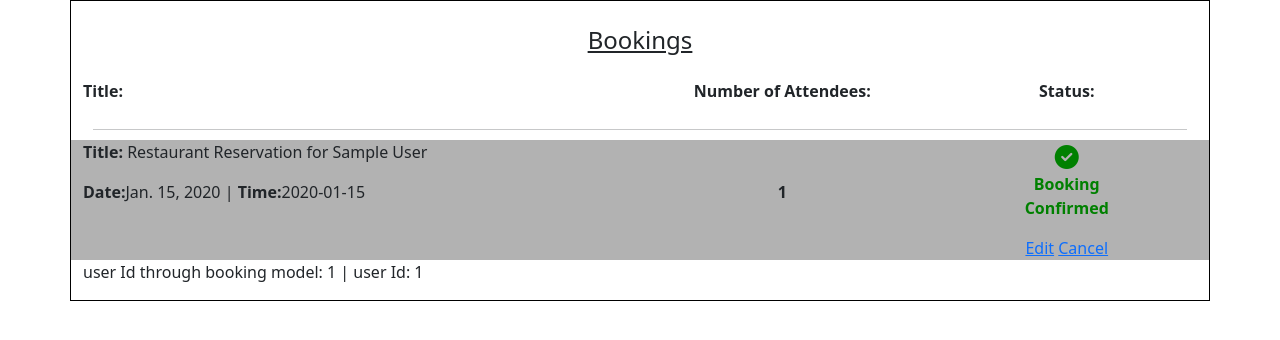
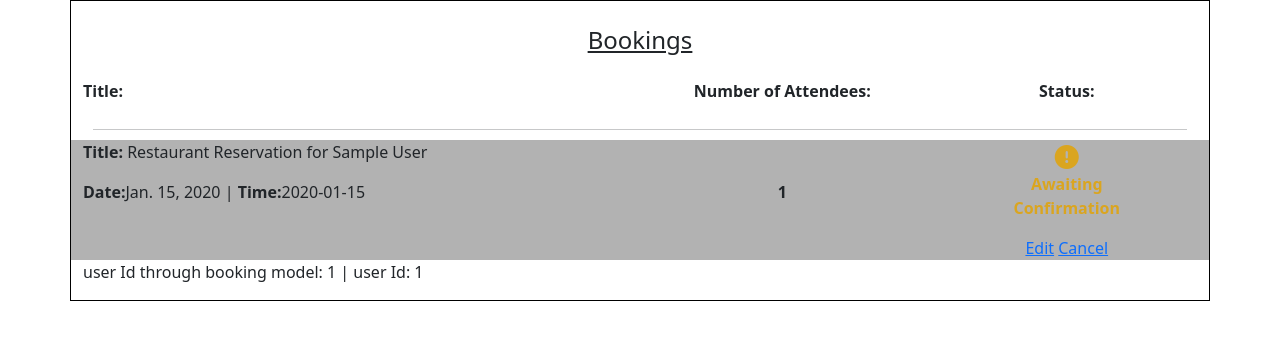
Before and after one commit to Alan-Bushell/la-cocina-del-diablo, a Django app: page /profile/ in a window 1280 px wide. Shown: the part 426-766 px from the top of the page. Run offline with Django 3.2, Linux system fonts and the light colour scheme; a user stored in the database is signed in; tables that the repository leaves empty hold one stand-in row (values such as "Sample post"); some libraries are stand-ins or nearby versions.

Commit message:
update booking model, add decline booking

```diff
--- a/restaurant/admin.py
+++ b/restaurant/admin.py
@@ -20,10 +20,10 @@ class EventAdmin(SummernoteModelAdmin):
 class BookingAdmin(SummernoteModelAdmin):
 
     list_display = ('id', 'fname', 'lname', 'booking_date', 'booking_time',
-                    'pax', 'booking_confirmed')
+                    'pax', 'booking_status')
     search_fields = ['id', 'lname', 'booking_date', 'booking_time',
-                     'booking_confirmed']
-    list_filter = ('booking_confirmed', 'booking_date')
+                     'booking_status']
+    list_filter = ('booking_status', 'booking_date')
 
 
 @admin.register(Customer)
--- a/restaurant/models.py
+++ b/restaurant/models.py
@@ -4,6 +4,8 @@ from cloudinary.models import CloudinaryField
 # Create your models here.
 
 STATUS = ((0, "Not Live"), (1, "Live"))
+BOOKING_STATUS = ((0, "Awaiting Confirmation"), (1, "Confirm Booking"),
+                  (2, "Booking Declined"))
 
 
 class Customer(models.Model):
@@ -25,7 +27,7 @@ class Booking(models.Model):
     booking_date = models.DateField(null=False, blank=False)
     booking_time = models.CharField(null=False, blank=False, max_length=5)
     pax = models.IntegerField(default=2, blank=False)
-    booking_confirmed = models.BooleanField(default=False)
+    booking_status = models.IntegerField(choices=BOOKING_STATUS, default=0)
     customer = models.ForeignKey(Customer, null=True, on_delete=models.CASCADE)
 
     def __str__(self):
--- a/static/css/style.css
+++ b/static/css/style.css
@@ -68,11 +68,20 @@ hr{
 }
 
 .awaiting-confirmation{
+    color: goldenrod;
+    margin-top: 5px;
+}
+
+.fa-circle-exclamation{
+    font-size: 24px;
+}
+
+.booking-declined{
     color: orangered;
     margin-top: 5px;
 }
 
-.fa-circle-exclamation{
+.fa-circle-xmark{
     font-size: 24px;
 }
 
--- a/templates/profile.html
+++ b/templates/profile.html
@@ -55,18 +55,24 @@
                 <div class="col-sm-3 text-center">
                     <p><strong>{{ booking.pax }}</strong></p>
                 </div>
-                    {% if booking.booking_confirmed == False %}
+                    {% if booking.booking_status == 0 %}
                         <div class="col-sm-3 text-center awaiting-confirmation">
-                            <p><strong><i class="fa-solid fa-circle-exclamation"></i><br>Not<br>Confirmed</strong></p>
+                            <p><strong><i class="fa-solid fa-circle-exclamation"></i><br>Awaiting<br>Confirmation</strong></p>
                             <span><a href="{% url 'edit_booking' booking.id %}" class="event-link">Edit</a></span>
                             <span><a href="{% url 'delete_booking' booking.id %}" class="event-link">Cancel</a></span>
                         </div>
-                    {% else %}
+                    {% elif booking.booking_status == 1 %}
                         <div class="col-sm-3 text-center booking-confirmed">
                             <p><strong><i class="fa-solid fa-circle-check"></i><br>Booking<br>Confirmed</strong></p>
                             <span><a href="{% url 'edit_booking' booking.id %}" class="event-link">Edit</a></span>
                             <span><a href="{% url 'delete_booking' booking.id %}" class="event-link">Cancel</a></span>
                         </div>
+                    {% else %}
+                    <div class="col-sm-3 text-center booking-declined">
+                        <p><strong><i class="fa-solid fa-circle-xmark"></i></i><br>Booking<br>Declined</strong></p>
+                        <span><a href="{% url 'edit_booking' booking.id %}" class="event-link">Edit</a></span>
+                        <span><a href="{% url 'delete_booking' booking.id %}" class="event-link">Cancel</a></span>
+                    </div>
                     {% endif %}
             </div>
             <p>user Id through booking model: {{ booking.customer.user.id}} | user Id: {{ user.id }}</p>
```
Also changed, not shown: restaurant/migrations/0004_auto_20221020_1129.py (added).
